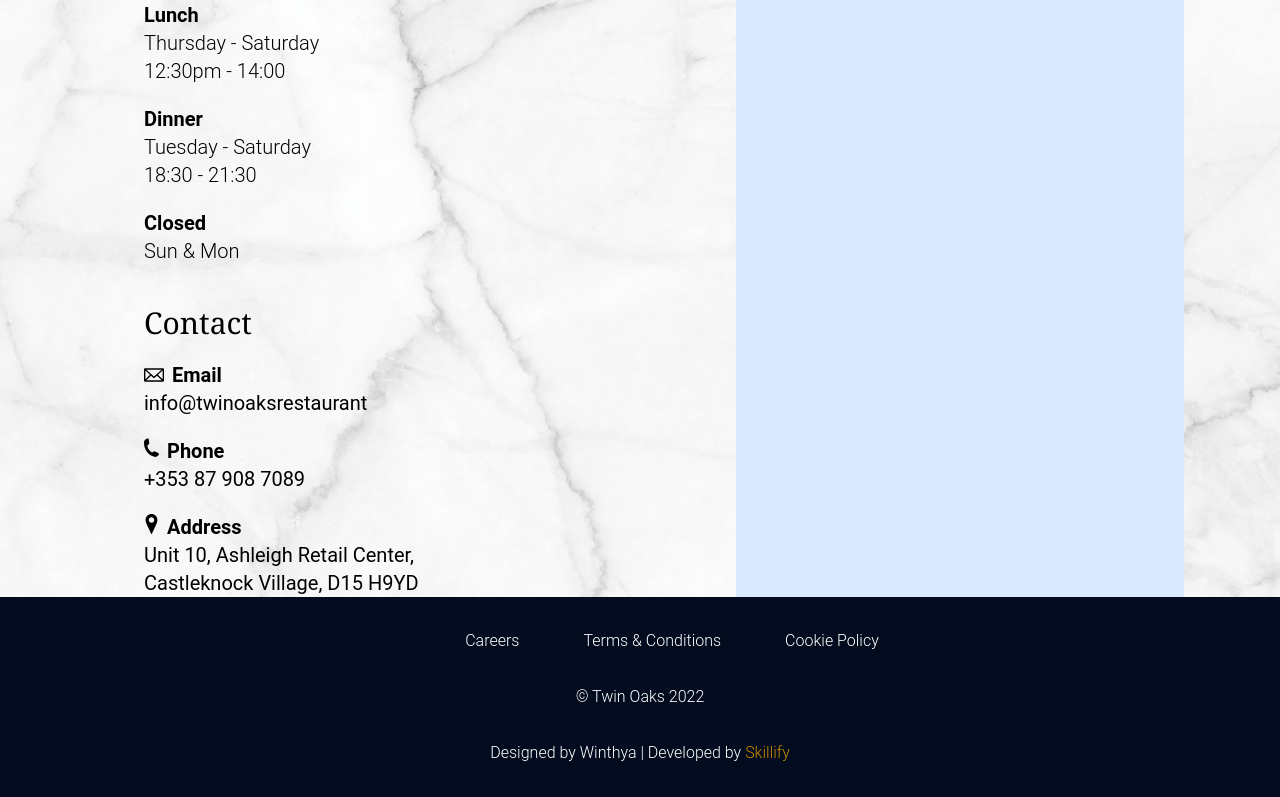
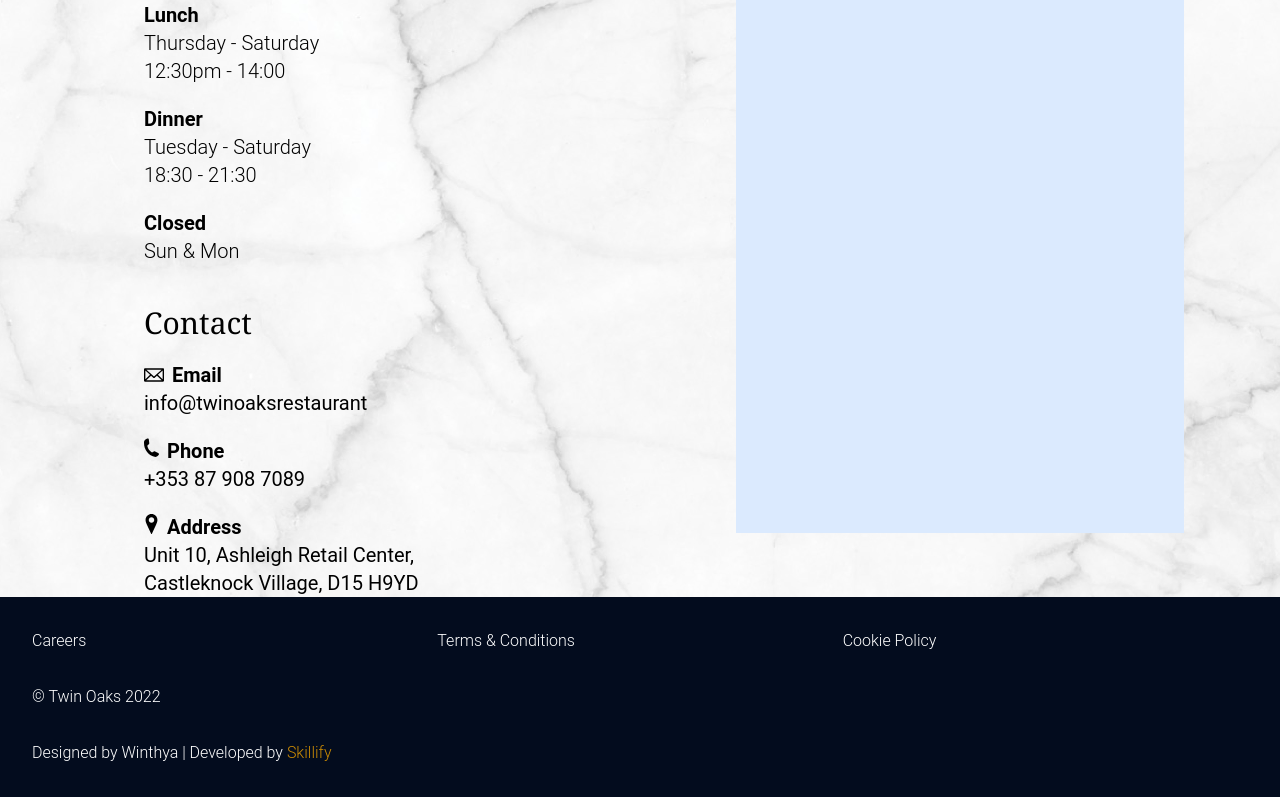
Before and after one commit to vithushan19/twin-oaks-landing, a Next.js app: page /landing in a window 1280 px wide. Shown: the part 2206-3003 px from the top of the page. Built offline with nearby package versions, Linux system fonts and the light colour scheme.

Commit message:
feat: mobile responsive

```diff
--- a/src/pages/landing.tsx
+++ b/src/pages/landing.tsx
@@ -4,7 +4,7 @@
 export default function Landing() {
   return (
     <div className='grid grid-cols-1 bg-marble'>
-      <div className='flex h-16 items-center justify-around bg-white bg-opacity-50 '>
+      <div className='hidden h-16 items-center justify-around bg-white bg-opacity-50 sm:flex '>
         <div className='flex items-center'>
           <div className='mr-4 flex flex-col items-center '>
             <Image src='/images/phone.svg' alt='phone' width={15} height={20} />
@@ -50,7 +50,7 @@
         </div>
       </div>
 
-      <div className='flex w-full flex-col items-center justify-center p-40'>
+      <div className='flex w-full flex-col items-center justify-center p-16 sm:p-40'>
         <Image
           src='/images/header-image.svg'
           alt='header'
@@ -62,8 +62,8 @@
           Reserve a table
         </button>
       </div>
-      <div className='font-divlayfair flex w-full flex-col items-center bg-navyBlue px-60 text-center text-white'>
-        <p className='mt-20 mb-5 font-playfair text-5xl'>Our Story</p>
+      <div className='font-divlayfair flex w-full flex-col items-center bg-navyBlue px-16 text-center text-white sm:px-60'>
+        <p className='mb-5 mt-20 font-playfair text-5xl'>Our Story</p>
         <div className='mb-16 h-px w-110 bg-brown' />
         <p className='mb-8 font-roboto font-light'>
           Twin Oaks is a modern Irish gastro-pub located in the heart of
@@ -79,8 +79,8 @@
         </div>
       </div>
 
-      <div className='grid grid-cols-2 font-roboto text-white'>
-        <div className='bg-greyBlue pt-0 pl-36 pr-32'>
+      <div className='grid grid-cols-1 font-roboto text-white sm:grid-cols-2'>
+        <div className='bg-greyBlue pt-0 pl-16 pr-16 sm:pr-32 sm:pl-36'>
           <p className='mt-20 mb-5 font-playfair text-5xl'>Careers</p>
 
           <div className='mb-16 h-px w-64 bg-brown' />
@@ -110,8 +110,8 @@
         </div>
       </div>
 
-      <div className='grid grid-cols-2 bg-marble font-roboto text-xl'>
-        <div className='pl-36'>
+      <div className='grid grid-cols-1 bg-marble font-roboto text-xl sm:grid-cols-2'>
+        <div className='pl-16 sm:pl-36'>
           <div className='mt-16'>
             <Image
               src='/images/tree.svg'
@@ -193,7 +193,7 @@
             <p>Castleknock Village, D15 H9YD</p>
           </div>
         </div>
-        <div className='mx-24 mt-48 bg-blue-100'>
+        <div className='mx-16 mb-16 mt-16 bg-blue-100 sm:mx-24 sm:mt-48'>
           <p className='font-roboto text-base'>
             Please contact us if you have any questions regarding private
             dining, reservations & menus.
@@ -201,14 +201,12 @@
         </div>
       </div>
 
-      <div className='flex flex-col items-center justify-center bg-navyBlue p-8 font-roboto font-light text-white'>
-        <div className='mb-8 flex'>
-          <p className='ml-16'>Careers</p>
-          <p className='ml-16'>Terms & Conditions</p>
-          <p className='ml-16'>Cookie Policy</p>
-        </div>
-        <p className='mb-8'>© Twin Oaks 2022</p>
-        <p className=''>
+      <div className='grid grid-cols-3 items-center justify-center bg-navyBlue p-8 font-roboto font-light text-white'>
+        <p className=''>Careers</p>
+        <p className=''>Terms & Conditions</p>
+        <p className=''>Cookie Policy</p>
+        <p className='col-span-3 my-8'>© Twin Oaks 2022</p>
+        <p className='col-span-3'>
           Designed by Winthya | Developed by{' '}
           <Link href='https://skillify.ca' passHref={true}>
             <span className='text-yellow-600'>Skillify</span>
```
